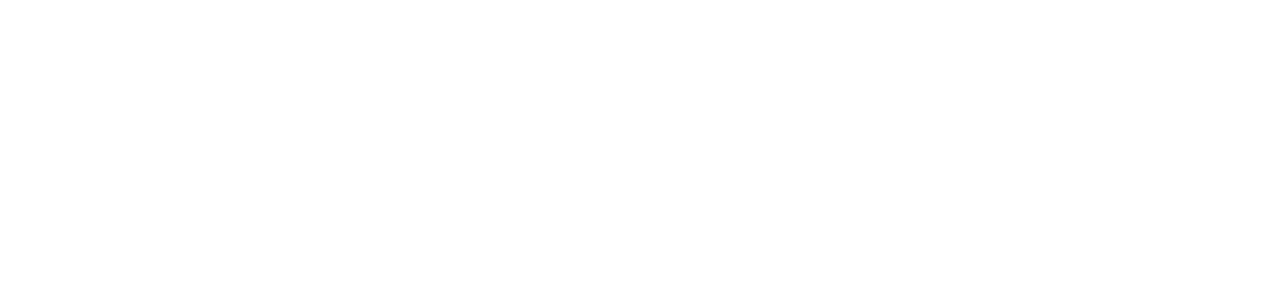
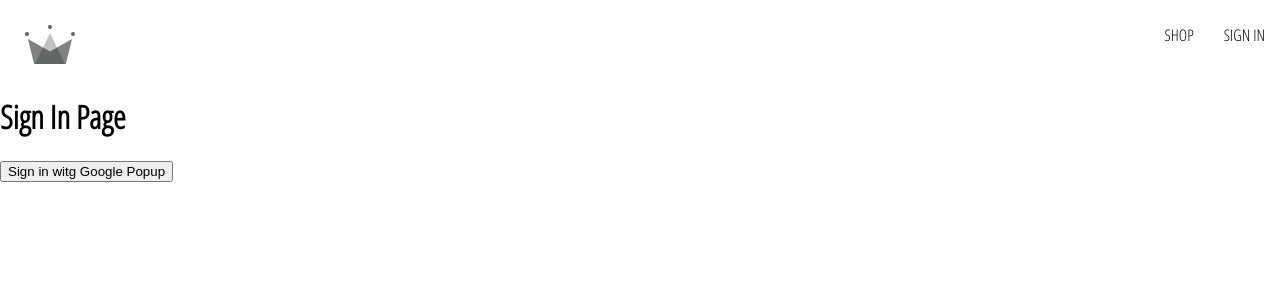
Before and after one commit to mlcalves/crwn-clothing, a React (Create React App) app: page /sign-in in a window 1280 px wide. Before the commit this address had no page. Shown: the top 300 px of the page. Built offline with nearby package versions, Linux system fonts and the light colour scheme.

Commit message:
adder our sign in component as well as firebase utils and brought in firebase libraries

```diff
--- a/package.json
+++ b/package.json
@@ -6,6 +6,7 @@
     "@testing-library/jest-dom": "^5.14.1",
     "@testing-library/react": "^13.0.0",
     "@testing-library/user-event": "^13.2.1",
+    "firebase": "^11.2.0",
     "react": "^19.0.0",
     "react-dom": "^19.0.0",
     "react-router-dom": "^7.1.3",
--- a/src/App.js
+++ b/src/App.js
@@ -2,7 +2,7 @@
 
 import Home from './routes/home/home.component';
 import Navigation from './routes/navigation/navigation.component';
-
+import SignIn from './routes/sign-in/sign-in.component';
 
 
 const Shop = () => {
@@ -16,6 +16,7 @@
       <Route path="/" element={<Navigation />}>
         <Route index element={<Home />}/>
         <Route path='shop' element={<Shop />}/>
+        <Route path='sign-in' element={<SignIn />}/>
       </Route>
     </Routes>
 );
--- a/src/index.scss
+++ b/src/index.scss
@@ -9,3 +9,12 @@
   font-family: source-code-pro, Menlo, Monaco, Consolas, 'Courier New',
     monospace;
 }
+
+a {
+  text-decoration: none;
+  color: black;
+}
+
+* {
+  box-sizing: border-box;
+}
--- a/src/routes/navigation/navigation.component.jsx
+++ b/src/routes/navigation/navigation.component.jsx
@@ -1,16 +1,23 @@
 import { Fragment } from 'react';
 import { Outlet, Link } from 'react-router-dom';
+
+import { ReactComponent as CrwnLogo } from '../../assets/crown.svg'
+
+import './navigation.styles.scss';
 
 const Navigation = () => {
     return (
       <Fragment>
         <div className='navigation'>
             <Link className='logo-container' to='/' >
-            <div>Logo</div>
+              <CrwnLogo className='logo' />
             </Link>
           <div className='nav-links-container'>
             <Link className='nav-link' to='/shop'>
                 SHOP
+            </Link>
+            <Link className='nav-link' to='/sign-in'>
+                SIGN IN
             </Link>
           </div>
         </div>
--- /dev/null
+++ b/src/routes/navigation/navigation.styles.scss
@@ -0,0 +1,26 @@
+.navigation {
+    height: 70px;
+    width: 100%;
+    display: flex;
+    justify-content: space-between;
+    margin-bottom: 25px;
+
+    .logo-container {
+      height: 100%;
+      width: 70px;
+      padding: 25px;
+    }
+
+    .nav-links-container {
+      width: 50%;
+      height: 100%;
+      display: flex;
+      align-items: center;
+      justify-content: flex-end;
+
+      .nav-link {
+        padding: 10px 15px;
+        cursor: pointer;
+      }
+    }
+  }
--- /dev/null
+++ b/src/routes/sign-in/sign-in.component.jsx
@@ -0,0 +1,17 @@
+import { signInWithGooglePopup, createUserDocumentFromAuth } from '../../utils/firebase/firebase.utils'
+
+
+const SignIn  = () => {
+    const logGoogleuser = async() => {
+        const { user } = await signInWithGooglePopup();
+        const userDocRef = await createUserDocumentFromAuth(user);
+    }
+    return (
+        <div>
+            <h1>Sign In Page</h1>
+            <button onClick={logGoogleuser}>Sign in witg Google Popup</button>
+        </div>
+    );
+};
+
+export default SignIn;
--- /dev/null
+++ b/src/utils/firebase/firebase.utils.js
@@ -0,0 +1,60 @@
+import { initializeApp} from 'firebase/app';
+import {
+    getAuth,
+    signInWithRedirect,
+    signInWithPopup,
+    GoogleAuthProvider,
+} from 'firebase/auth';
+import {
+  getFirestore,
+  doc,
+  getDoc,
+  setDoc
+} from 'firebase/firestore'
+
+const firebaseConfig = {
+    apiKey: "AIzaSyBXZI8F70yT-2QihVtZvXQEzVQp99TPzp0",
+    authDomain: "crwn-clothing-db-16e83.firebaseapp.com",
+    projectId: "crwn-clothing-db-16e83",
+    storageBucket: "crwn-clothing-db-16e83.firebasestorage.app",
+    messagingSenderId: "702135765008",
+    appId: "1:702135765008:web:1ce5d60fd02f8c39932295"
+  };
+
+  // Initialize Firebase
+  const firebaseApp = initializeApp(firebaseConfig);
+
+  const provider = new GoogleAuthProvider();
+
+  provider.setCustomParameters({
+    prompt: "select_account"
+  });
+
+  export const auth = getAuth();
+  export const signInWithGooglePopup = () => signInWithPopup(auth, provider);
+
+  export const db = getFirestore();
+
+  export const createUserDocumentFromAuth = async (userAuth) => {
+    const userDocRef = doc(db, 'users', userAuth.uid);
+
+    const userSnapshot = await getDoc(userDocRef);
+
+    // if user data don't exists
+    if (!userSnapshot.exists()) {
+      const {displayName, email } = userAuth;
+      const createdAt = new Date();
+
+      try {
+        await setDoc(userDocRef, {
+          displayName,
+          email,
+          createdAt
+        });
+      } catch (error) {
+        console.log('error creating the user',error.message);
+      }
+    }
+
+    return userDocRef;
+  }
```
Also changed, not shown: src/assets/crown.svg (added), 1 other file (tests, documents, lock files or other folders).
